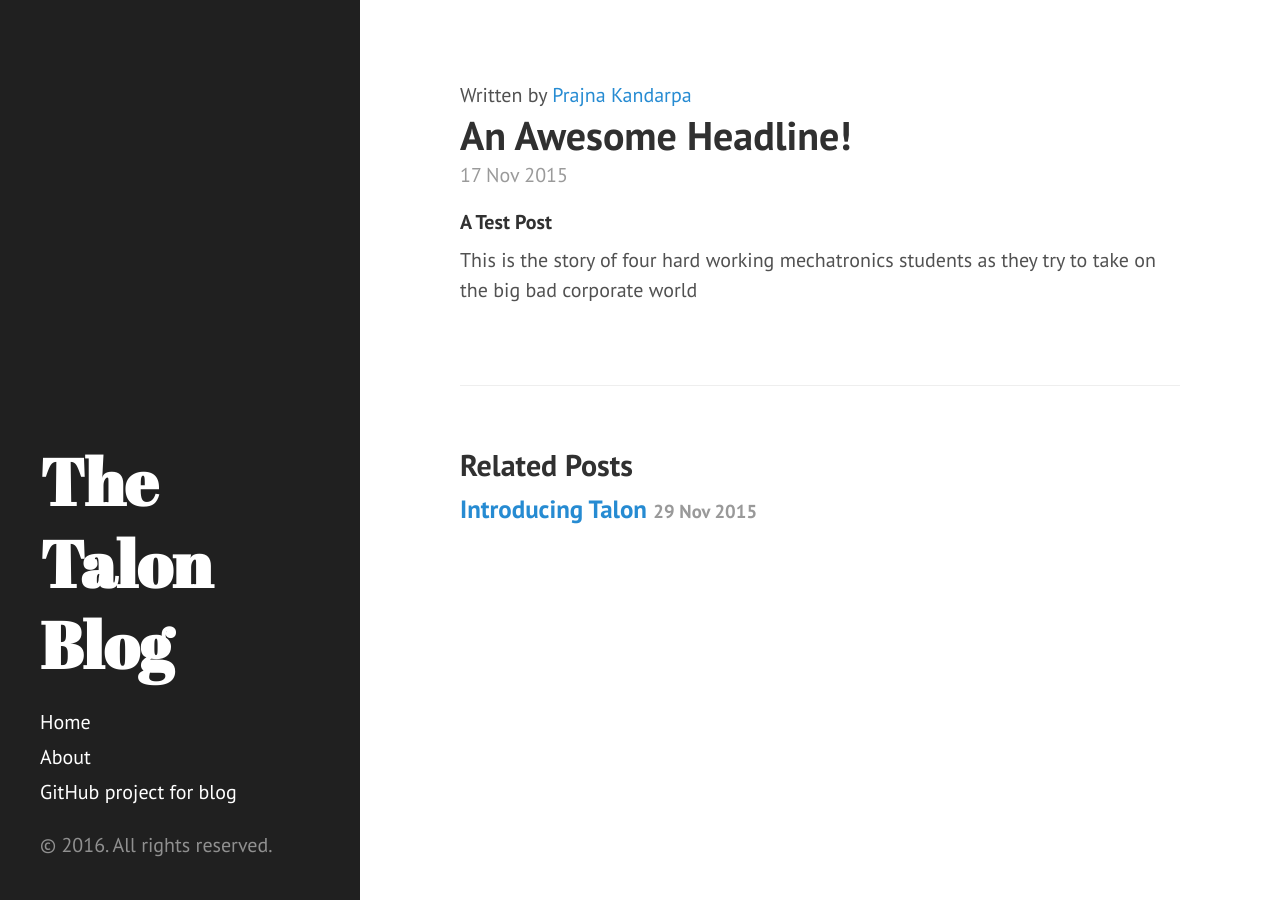
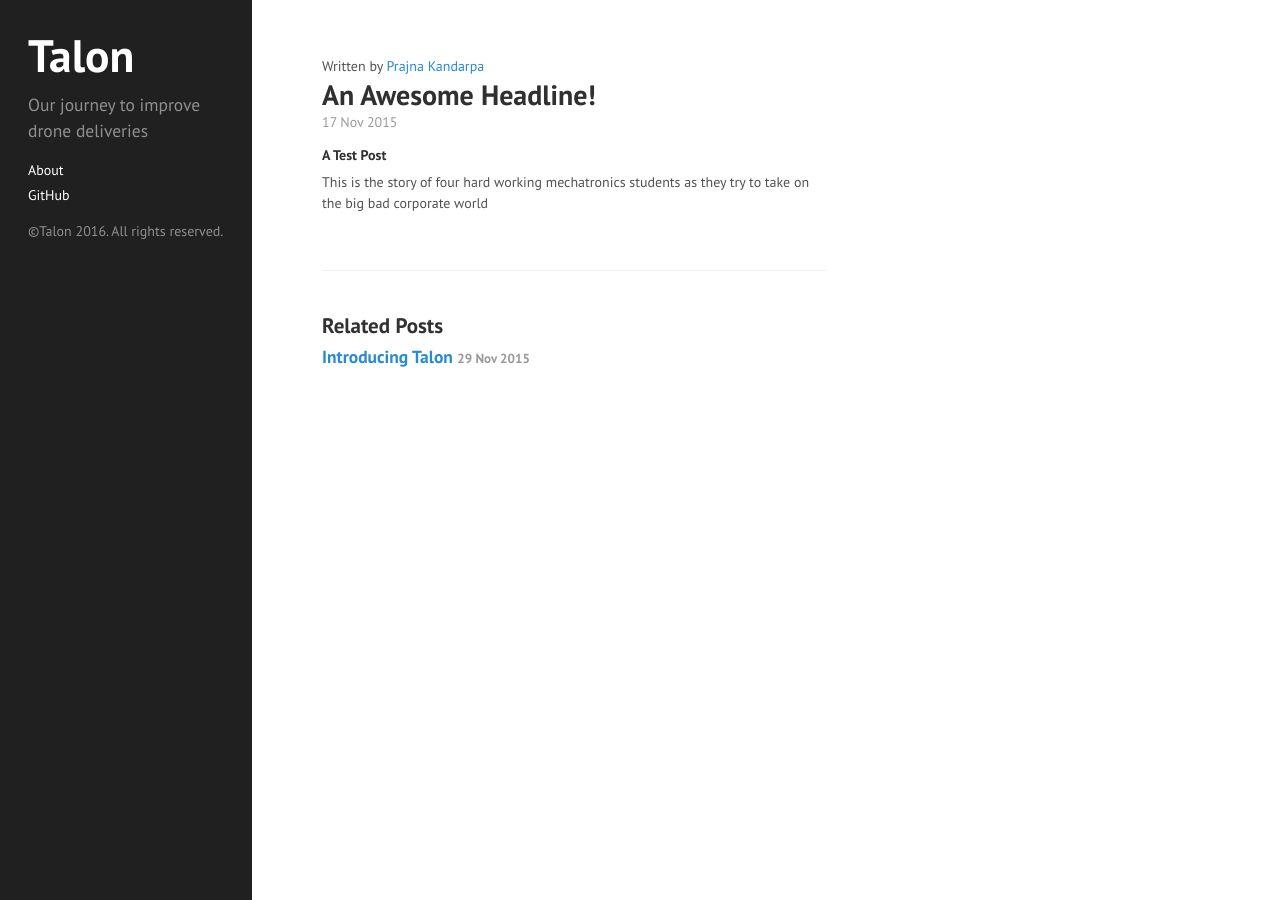
Before and after one commit to prajnak/blog, a Jekyll site: the page built from _posts/2015-11-17-test-post.md, in a window 1280 px wide. Built offline with Jekyll 4.4.1, drawn with Linux system fonts in a browser that asks for light colours.

Commit message:
change blog title, fix 404'd sidebar links, fix related posts url resolution, change font sizes for all screen sizes

```diff
--- a/_config.yml
+++ b/_config.yml
@@ -7,7 +7,7 @@ permalink:        pretty
 relative_permalinks: false
 
 # Setup
-title:            The Talon Blog
+title:            Talon
 tagline:          'Our journey to improve drone deliveries'
 url:              http://hyde.getpoole.com
 baseurl:          "/blog"
--- a/_includes/sidebar.html
+++ b/_includes/sidebar.html
@@ -6,12 +6,10 @@
           {{ site.title }}
         </a>
       </h1>
-      <p class="lead">{{ site.description }}</p>
+      <p class="lead">{{ site.tagline }}</p>
     </div>
 
     <nav class="sidebar-nav">
-      <a class="sidebar-nav-item{% if page.url == site.baseurl %} active{% endif %}" href="{{ site.baseurl }}">Home</a>
-
       {% comment %}
         The code below dynamically generates a sidebar nav of pages with
         `layout: page` in the front-matter. See readme for usage.
@@ -21,17 +19,17 @@
       {% for node in pages_list %}
         {% if node.title != null %}
           {% if node.layout == "page" %}
-            <a class="sidebar-nav-item{% if page.url == node.url %} active{% endif %}" href="{{ node.url }}">{{ node.title }}</a>
+            <a class="sidebar-nav-item{% if page.url == node.url %} active{% endif %}" href="{{ node.url | prepend: site.baseurl}}">{{ node.title }}</a>
           {% endif %}
         {% endif %}
       {% endfor %}
 
-      <span class="sidebar-nav-item"><a href="{{ site.github.repo }}">GitHub project for blog</a> </span>
+      <a class="sidebar-nav-item" href="{{ site.github.repo }}">GitHub</a>
       {% comment %}
       <span class="sidebar-nav-item">Currently v{{ site.version }}</span>
       {% endcomment %}
     </nav>
 
-    <p>&copy; {{ site.time | date: '%Y' }}. All rights reserved.</p>
+    <p>&copy;{{site.title}} {{ site.time | date: '%Y' }}. All rights reserved.</p>
   </div>
 </div>
--- a/_layouts/post.html
+++ b/_layouts/post.html
@@ -23,7 +23,7 @@ layout: default
     {% for post in site.related_posts limit:3 %}
       <li>
         <h3>
-          <a href="{{ post.url }}">
+          <a href="{{ post.url | prepend: site.baseurl }}">
             {{ post.title }}
             <small>{{ post.date | date_to_string }}</small>
           </a>
--- a/public/css/hyde.css
+++ b/public/css/hyde.css
@@ -34,14 +34,14 @@
 html {
   font-family: "PT Sans", Helvetica, Arial, sans-serif;
 }
-@media (min-width: 48em) {
+@media (min-width: 38em) {
   html {
-    font-size: 16px;
+    font-size: 18px;
   }
 }
 @media (min-width: 58em) {
   html {
-    font-size: 20px;
+    font-size: 14px;
   }
 }
 
@@ -79,7 +79,7 @@ html {
 .sidebar-about h1 {
   color: #fff;
   margin-top: 0;
-  font-family: "Abril Fatface", serif;
+  /* font-family: "Abril Fatface", serif; */
   font-size: 3.25rem;
 }
 
@@ -109,7 +109,6 @@ a.sidebar-nav-item:focus {
   .sidebar-sticky {
     position: absolute;
     right:  1rem;
-    bottom: 1rem;
     left:   1rem;
   }
 }
--- a/public/css/poole.css
+++ b/public/css/poole.css
@@ -49,12 +49,12 @@ body {
 
 html {
   font-family: "Helvetica Neue", Helvetica, Arial, sans-serif;
-  font-size: 16px;
+  font-size: 14px;
   line-height: 1.5;
 }
 @media (min-width: 38em) {
   html {
-    font-size: 20px;
+    font-size: 18px;
   }
 }
 
```
